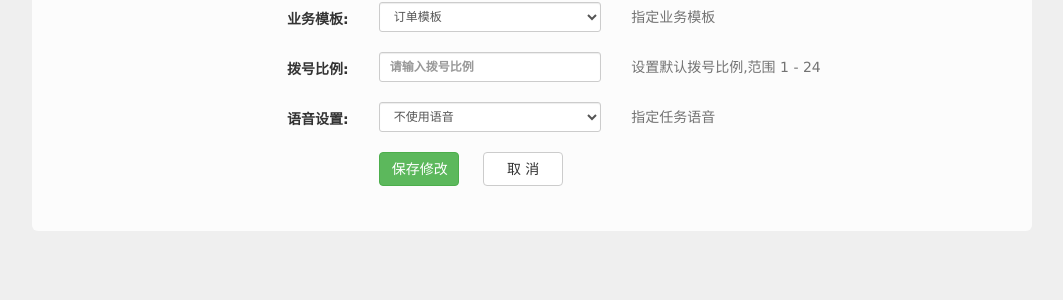
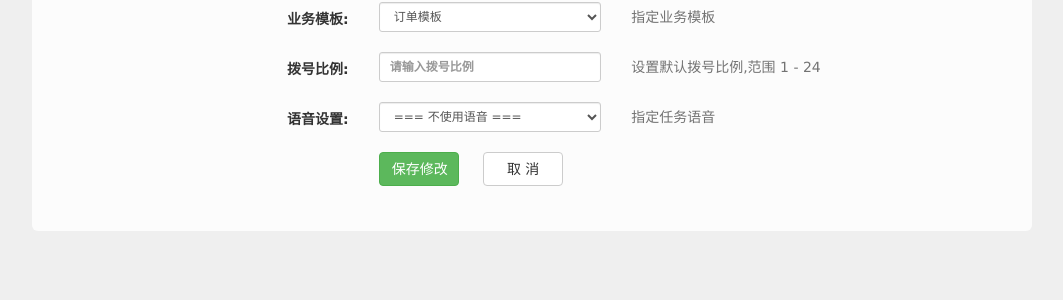
Before and after one commit to srsman/lemon, a PHP site: template www/lemon/app/views/task/edit.auto.phtml in a window 1280 px wide. Shown: the part 236-536 px from the top of the page, without its empty margins (108-1171 px from the left). Run offline with PHP 8.4, Linux system fonts and the light colour scheme; the template is opened without the code that fills it: most values are stand-ins (such as "Sample title", 1, 10 or a date in 2020); data that the repository does not hold is empty.

Commit message:
update html template file

```diff
--- a/www/lemon/app/views/task/edit.auto.phtml
+++ b/www/lemon/app/views/task/edit.auto.phtml
@@ -109,7 +109,7 @@
             <label class="control-label col-sm-4">语音设置: </label>
             <div class="col-sm-3">
               <select class="form-control input-sm" name="sound" required>
-              <option value="0"<?php if($task['play'] == '0') {echo 'selected="selected"';}?>>不使用语音</option>
+              <option class="text-danger" value="0"<?php if($task['play'] == '0') {echo 'selected="selected"';}?>>=== 不使用语音 ===</option>
               <?php
                 if (is_array($sounds) && count($sounds) > 0) {
                   foreach ($sounds as $sound) {
--- a/www/lemon/app/views/task/edit.fixed.phtml
+++ b/www/lemon/app/views/task/edit.fixed.phtml
@@ -109,7 +109,7 @@
             <label class="control-label col-sm-4">语音设置: </label>
             <div class="col-sm-3">
               <select class="form-control input-sm" name="sound" required>
-              <option value="0"<?php if($task['play'] == '0') {echo 'selected="selected"';}?>>不使用语音</option>
+              <option class="text-danger" value="0"<?php if($task['play'] == '0') {echo 'selected="selected"';}?>>=== 不使用语音 ===</option>
               <?php
                 if (is_array($sounds) && count($sounds) > 0) {
                   foreach ($sounds as $sound) {
```
